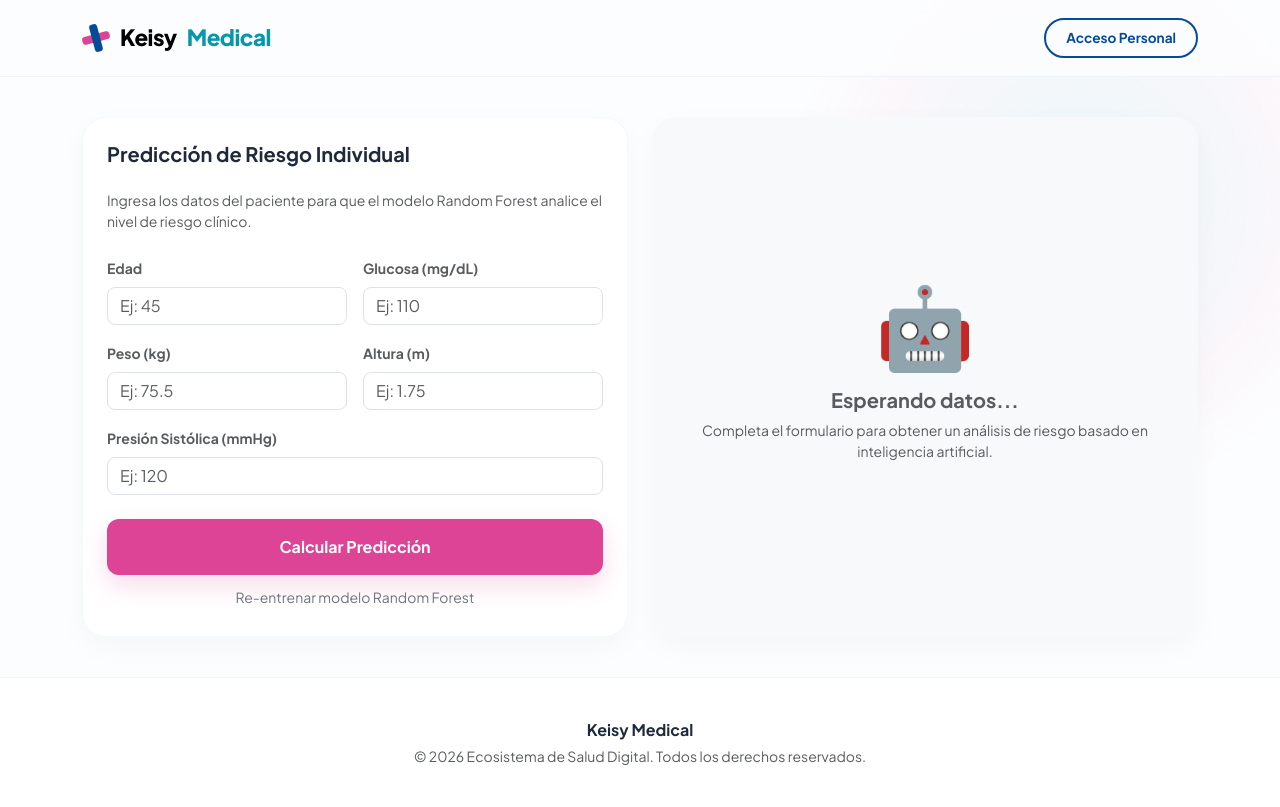
After one commit to emilymontec/KEISY, a Django app: template templates/ml/predict.html in a window 1280 px wide. The commit adds this page. Run offline with Django 5.2, Linux system fonts and the light colour scheme; the template is opened without the code that fills it, so the values that code supplies are empty.

Commit message:
Actualizacion; ml model - prediction

```diff
--- a/KEISY/urls.py
+++ b/KEISY/urls.py
@@ -38,6 +38,7 @@ urlpatterns = [
     path('', include('dashboard.urls')),
     path('', include('patients.urls')),
     path('', include('analytics.urls')),
+    path('', include('ml.urls')),
 
     # JWT API
     path('api/token/', TokenObtainPairView.as_view(), name='token_obtain_pair'),
--- a/etl/services.py
+++ b/etl/services.py
@@ -116,6 +116,7 @@ class ETLService:
                 presion_sistolica=int(row.get("presion_sistolica", 120)),
                 presion_diastolica=int(row.get("presion_diastolica", 80)),
                 saturacion_oxigeno=float(row.get("saturacion_oxigeno", 95)),
+                frecuencia_cardiaca=int(row.get("frecuencia_cardiaca", 75)),
                 diagnostico=row["diagnostico"],
                 es_hipertenso=row.get("es_hipertenso", False),
                 es_diabetico=row.get("es_diabetico", False),
@@ -197,6 +198,7 @@ class ETLService:
             presion_sis = random.randint(90, 200)
             glucosa = random.randint(70, 350)
             saturacion = random.randint(80, 100)
+            frecuencia = random.randint(50, 120)
 
             data.append({
                 "nombres": random.choice(nombres),
@@ -211,6 +213,7 @@ class ETLService:
                 "presion_sistolica": presion_sis,
                 "presion_diastolica": random.randint(60, 110),
                 "saturacion_oxigeno": saturacion,
+                "frecuencia_cardiaca": frecuencia,
                 "diagnostico": diag,
                 "es_hipertenso": "Hiper" in diag or presion_sis > 140 or random.random() < 0.1,
                 "es_diabetico": "Diabet" in diag or glucosa > 126 or random.random() < 0.1,
--- a/patients/models.py
+++ b/patients/models.py
@@ -32,6 +32,7 @@ class Patient(models.Model):
     presion_sistolica = models.IntegerField(default=120)
     presion_diastolica = models.IntegerField(default=80)
     saturacion_oxigeno = models.FloatField(default=95)
+    frecuencia_cardiaca = models.IntegerField(default=75)
     diagnostico = models.TextField(null=True, blank=True)
     es_hipertenso = models.BooleanField(default=False)
     es_diabetico = models.BooleanField(default=False)
--- a/templates/base.html
+++ b/templates/base.html
@@ -222,6 +222,9 @@
                         <li class="nav-item">
                             <a class="nav-link {% if request.resolver_match.url_name == 'clinical_analytics' %}active{% endif %}" href="{% url 'clinical_analytics' %}">Analítica</a>
                         </li>
+                        <li class="nav-item">
+                            <a class="nav-link {% if request.resolver_match.url_name == 'predict_individual' %}active{% endif %}" href="{% url 'predict_individual' %}">Predicción AI</a>
+                        </li>
                         {% endif %}
                     </ul>
 
--- /dev/null
+++ b/templates/ml/predict.html
@@ -0,0 +1,116 @@
+{% extends 'base.html' %}
+
+{% block title %}Keisy Medical | Predicción Individual{% endblock %}
+
+{% block extra_css %}
+<style>
+    .prediction-card { border-radius: 24px; padding: 2rem; box-shadow: 0 15px 35px rgba(4, 75, 153, 0.08); }
+    .risk-result { font-size: 2.5rem; font-weight: 800; margin-bottom: 0.5rem; }
+    .prob-bar { height: 12px; border-radius: 10px; background: #e2e8f0; overflow: hidden; margin: 1.5rem 0; }
+    .prob-fill { height: 100%; transition: width 1s ease-in-out; }
+
+    .risk-BAJO { color: #166534; }
+    .risk-MEDIO { color: #ca8a04; }
+    .risk-ALTO { color: #ea580c; }
+    .risk-CRITICO { color: #dc2626; }
+
+    .bg-BAJO { background-color: #22c55e; }
+    .bg-MEDIO { background-color: #eab308; }
+    .bg-ALTO { background-color: #f97316; }
+    .bg-CRITICO { background-color: #ef4444; }
+</style>
+{% endblock %}
+
+{% block content %}
+<div class="row g-4">
+    <div class="col-lg-6">
+        <div class="card-custom prediction-card">
+            <h5 class="fw-bold mb-4 text-primary-dark">Predicción de Riesgo Individual</h5>
+            <p class="text-muted small mb-4">Ingresa los datos del paciente para que el modelo Random Forest analice el nivel de riesgo clínico.</p>
+
+            {% if messages %}
+                {% for message in messages %}
+                    <div class="alert {% if message.tags == 'success' %}alert-success{% else %}alert-danger{% endif %} rounded-4 border-0">
+                        {{ message }}
+                    </div>
+                {% endfor %}
+            {% endif %}
+
+            <form method="POST">
+                {% csrf_token %}
+                <div class="row g-3">
+                    <div class="col-md-6">
+                        <label class="form-label small fw-bold text-muted">Edad</label>
+                        <input type="number" name="edad" class="form-control rounded-3" placeholder="Ej: 45" required>
+                    </div>
+                    <div class="col-md-6">
+                        <label class="form-label small fw-bold text-muted">Glucosa (mg/dL)</label>
+                        <input type="number" name="glucosa" class="form-control rounded-3" placeholder="Ej: 110" required>
+                    </div>
+                    <div class="col-md-6">
+                        <label class="form-label small fw-bold text-muted">Peso (kg)</label>
+                        <input type="number" step="0.1" name="peso" class="form-control rounded-3" placeholder="Ej: 75.5" required>
+                    </div>
+                    <div class="col-md-6">
+                        <label class="form-label small fw-bold text-muted">Altura (m)</label>
+                        <input type="number" step="0.01" name="altura" class="form-control rounded-3" placeholder="Ej: 1.75" required>
+                    </div>
+                    <div class="col-md-12">
+                        <label class="form-label small fw-bold text-muted">Presión Sistólica (mmHg)</label>
+                        <input type="number" name="presion" class="form-control rounded-3" placeholder="Ej: 120" required>
+                    </div>
+                </div>
+
+                <div class="d-grid gap-2 mt-4">
+                    <button type="submit" class="btn btn-primary-custom py-3">
+                        Calcular Predicción
+                    </button>
+                    <a href="{% url 'train_model' %}" class="btn btn-outline-secondary btn-sm border-0">
+                        Re-entrenar modelo Random Forest
+                    </a>
+                </div>
+            </form>
+        </div>
+    </div>
+
+    <div class="col-lg-6">
+        {% if result %}
+        <div class="card-custom prediction-card h-100 d-flex flex-column justify-content-center text-center">
+            <h6 class="text-muted text-uppercase fw-bold mb-2">Nivel de Riesgo Predicho</h6>
+            <div class="risk-result risk-{{ result.riesgo }}">
+                {{ result.riesgo }}
+            </div>
+
+            <div class="px-4">
+                <div class="prob-bar">
+                    <div class="prob-fill bg-{{ result.riesgo }}" style="width: {{ result.probabilidad }}%"></div>
+                </div>
+                <div class="d-flex justify-content-between align-items-center">
+                    <span class="fw-bold text-primary-dark">Probabilidad</span>
+                    <span class="fs-4 fw-800 text-primary-medium">{{ result.probabilidad }}%</span>
+                </div>
+            </div>
+
+            <div class="mt-4 pt-4 border-top">
+                <div class="row text-center">
+                    <div class="col-6">
+                        <small class="text-muted d-block">IMC Calculado</small>
+                        <span class="fw-bold">{{ result.imc }}</span>
+                    </div>
+                    <div class="col-6">
+                        <small class="text-muted d-block">Modelo Utilizado</small>
+                        <span class="badge bg-primary bg-opacity-10 text-primary">Random Forest</span>
+                    </div>
+                </div>
+            </div>
+        </div>
+        {% else %}
+        <div class="card-custom prediction-card h-100 d-flex flex-column align-items-center justify-content-center text-center bg-light border-0">
+            <div class="display-1 opacity-10 mb-3">🤖</div>
+            <h5 class="text-muted fw-bold">Esperando datos...</h5>
+            <p class="text-muted small">Completa el formulario para obtener un análisis de riesgo basado en inteligencia artificial.</p>
+        </div>
+        {% endif %}
+    </div>
+</div>
+{% endblock %}
```
Also changed, not shown: ml/services.py (added, +83 -0 lines), ml/urls.py (added, +7 -0 lines), ml/views.py (+32 -1 lines), patients/migrations/0005_patient_frecuencia_cardiaca.py (added).
